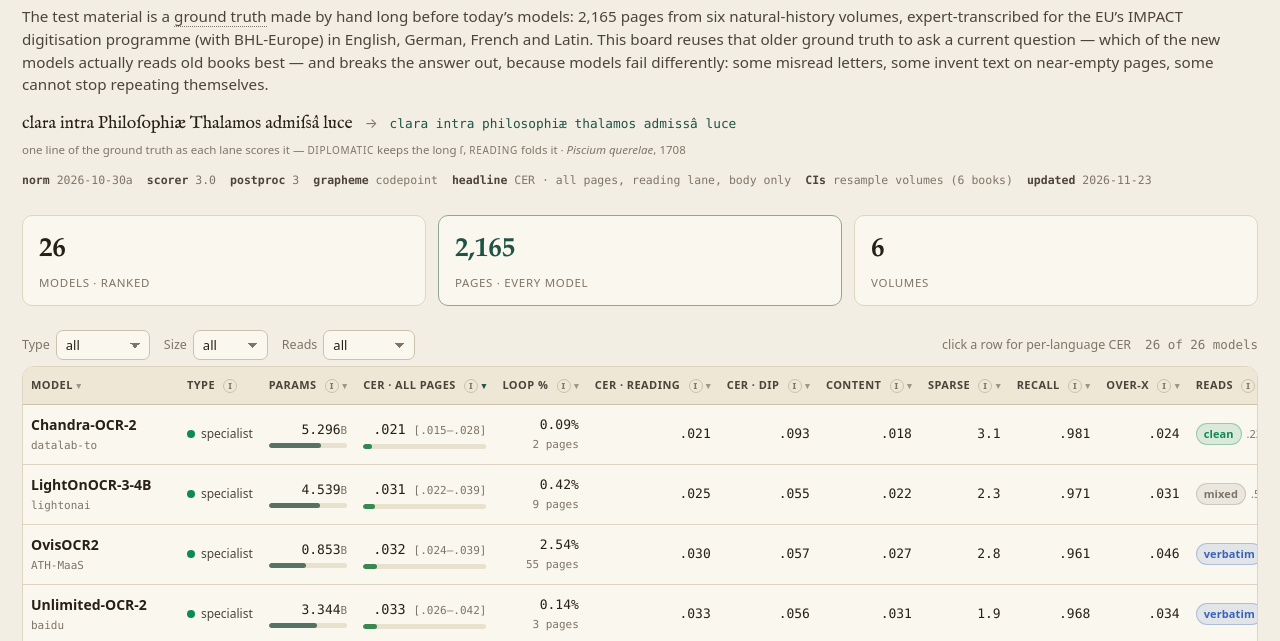
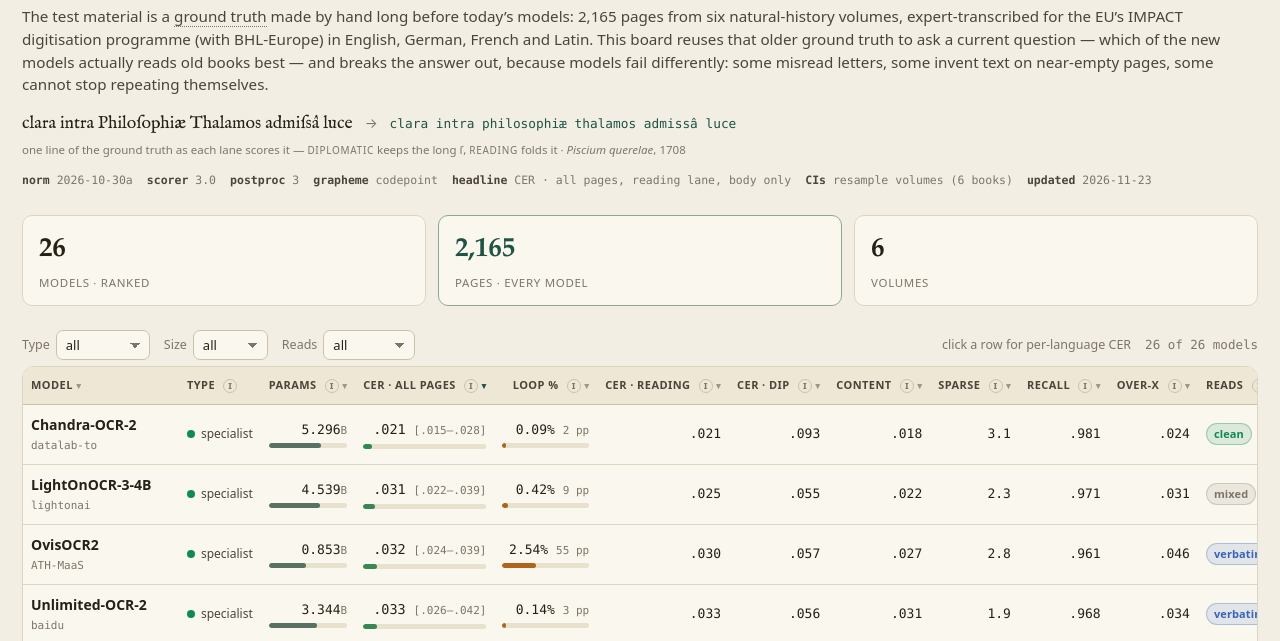
Before and after one commit to finebooks/bhl-ocr-eval, a plain HTML site: page docs/leaderboard/index.html in a window 1280 px wide. Shown: the part 157-798 px from the top of the page. Drawn offline with Linux system fonts and the light colour scheme.

Commit message:
Board: amber bar on Loop %, scaled to the worst row, so looping is visible at a glance
Co-Authored-By: Claude Fable 5.2 <noreply@anthropic.com>
Claude-Session: https://claude.ai/code/session_016isSPmz8kHaAdQSvNxDgLb

```diff
--- a/docs/leaderboard/index.html
+++ b/docs/leaderboard/index.html
@@ -206,7 +206,7 @@
         <th class="l" data-k="type">Type <span class="info" tabindex="0" data-tip="How the model works: <b>VLM</b> = general vision-language model · <b>specialist</b> = OCR-specific model · <b>classical</b> = non-neural OCR engine.">i</span></th>
         <th class="sortable" data-k="params">Params <span class="info" tabindex="0" data-tip="Model size in billions of parameters, <b>measured</b> from the repo's safetensors index (all weights, vision towers included) rather than taken from the model's name — GLM-OCR is 1.33B, not the 0.9B it is usually listed as, and olmOCR-2-<b>7B</b> is 8.29B. Classical engines have no comparable count and are left off the scatter below.">i</span> <span class="ar">▾</span></th>
         <th class="sortable act" data-k="cer_all">CER · all pages <span class="info" tabindex="0" data-tip="CER · reading over <b>every</b> page. A page where the model looped is scored as if it returned nothing: its text counts as missed, so a looped page with no text costs nothing — see Loop&nbsp;%. Equal to CER · reading for a row with no loops or errors. It scores the text you keep after dropping looped pages; <b>lower is better</b>. The board ranks on this.">i</span> <span class="ar">▾</span></th>
-        <th class="sortable" data-k="loop">Loop % <span class="info" tabindex="0" data-tip="Pages where generation hit its token cap in a <b>repetition loop</b>, as a share of all pages and as a count. Such a page is left out of every other number on the row and is scored as a page with no output in CER&nbsp;·&nbsp;all&nbsp;pages. A loop on a page with no text costs nothing there, so read the two columns together; <b>lower is better</b>.">i</span> <span class="ar">▾</span></th>
+        <th class="sortable" data-k="loop">Loop % <span class="info" tabindex="0" data-tip="Pages where generation hit its token cap in a <b>repetition loop</b>, as a share of all pages and as a page count (pp); the bar is scaled to the worst row. Such a page is left out of every other number on the row and is scored as a page with no output in CER&nbsp;·&nbsp;all&nbsp;pages. A loop on a page with no text costs nothing there, so read the two columns together; <b>lower is better</b>.">i</span> <span class="ar">▾</span></th>
         <th class="sortable" data-k="cer_read">CER · reading <span class="info" tabindex="0" data-tip="Character error rate, <b>reading</b> lane — NFKC, case-folded, de-hyphenated, markup stripped, body only. Reading ability, not transcription convention. Micro-averaged across the pages the model finished (looped pages excluded); <b>lower is better</b>.">i</span> <span class="ar">▾</span></th>
         <th class="sortable" data-k="cer_dip">CER · dip <span class="info" tabindex="0" data-tip="Character error rate, <b>diplomatic</b> lane — NFC, case-sensitive, keeps long-s (ſ), ligatures and diacritics. Fidelity to the original spelling; <b>lower is better</b>.">i</span> <span class="ar">▾</span></th>
         <th class="sortable" data-k="content_cer">Content <span class="info" tabindex="0" data-tip="CER · reading over the 1,737 <b>content</b> pages only — ordinary text pages.">i</span> <span class="ar">▾</span></th>
@@ -386,6 +386,7 @@ function scatter(){
 
 /* ---- table ---- */
 let sortK="cer_all",sortDir=1;
+const MAXLOOP=Math.max(...DATA.map(d=>d.loop||0))||1;   // loop bars scale to the worst row
 function render(){
   const fT=fType.value,fS=fSize.value,fR=fReads.value;
   let rows=DATA.filter(d=>(!fT||d.type===fT)&&(!fS||sizeBucket(d.params)===fS)&&(!fR||policy(d.furn)===fR));
@@ -406,7 +407,9 @@ function render(){
       <td class="l"><span class="type"><i class="dot" style="background:${CATCOL[d.type]}"></i>${d.type}</span></td>
       <td class="params">${d.params!=null?`<span class="pv">${d.params}</span><span class="pu">B</span>${pbar}`:'<span class="pu">—</span>'}</td>
       <td><span class="cer">${pf(d.cer_all)}</span> <span class="ci">[${pf(d.ci_all[0])}–${pf(d.ci_all[1])}]</span>${cbar}</td>
-      <td>${lp(d.loop)}<br><span class="ci">${d.looped} page${d.looped===1?"":"s"}</span></td>
+      <td>${d.looped
+        ?`${lp(d.loop)} <span class="ci">${d.looped} pp</span><div class="bar"><i style="width:${Math.max(4,d.loop/MAXLOOP*100).toFixed(0)}%;background:var(--class)"></i></div>`
+        :`<span class="ci">none</span>`}</td>
       <td>${pf(d.cer_read)}</td>
       <td>${pf(d.cer_dip)}</td>
       <td>${fm(d.content_cer)}</td>
```
